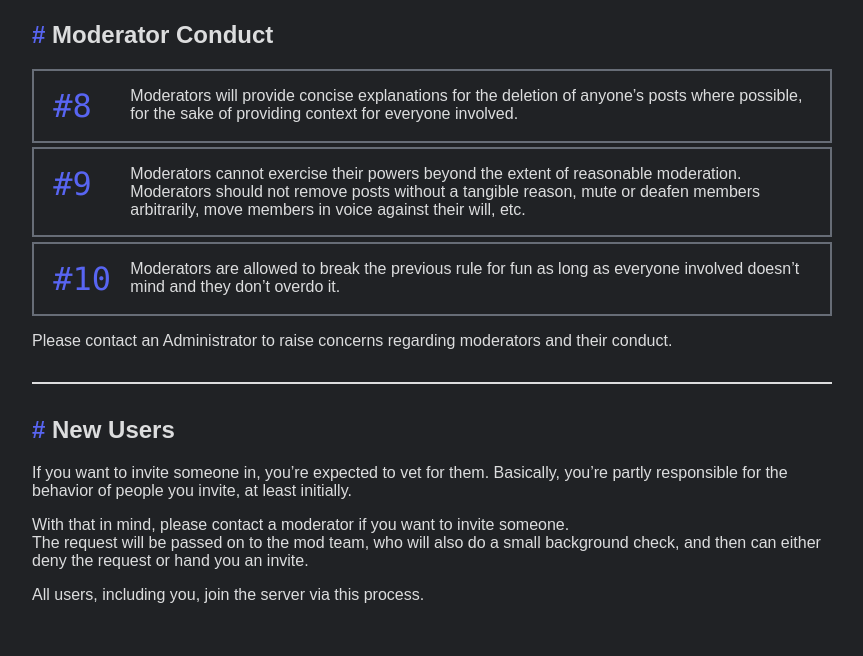
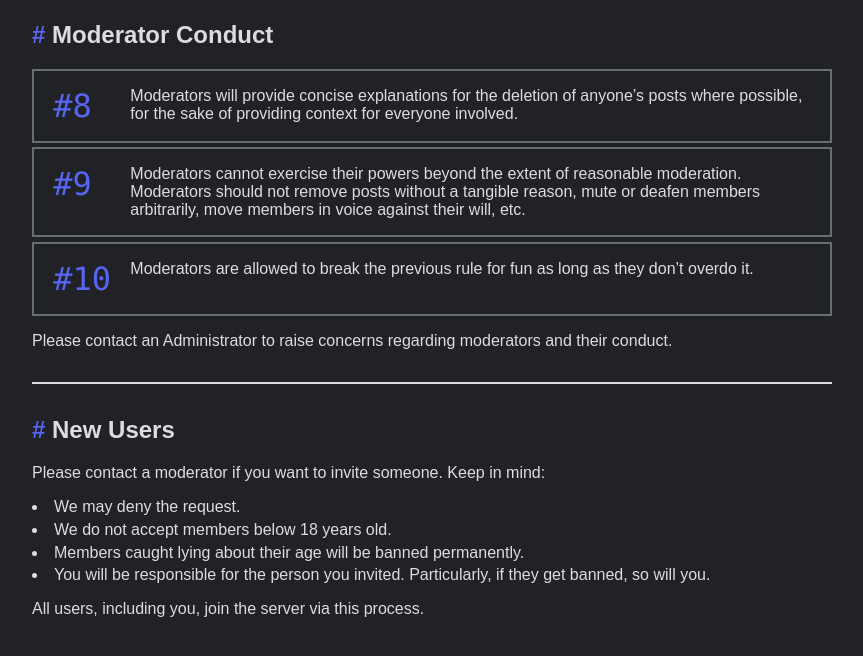
Before and after one commit to chitinlink/ammonite, a Jekyll site: the page built from rules.md, in a window 1280 px wide and 900 px high, scrolled down 1585 px. Shown: the top 656 px of the window, without its empty margins (208-1071 px from the left). Built offline with Jekyll 4.4.1, drawn with Linux system fonts in a browser that asks for light colours.

Commit message:
new users

```diff
--- a/_data/rules.yml
+++ b/_data/rules.yml
@@ -40,14 +40,16 @@
   - |
     Moderators cannot exercise their powers beyond the extent of reasonable moderation.
     Moderators should not remove posts without a tangible reason, mute or deafen members arbitrarily, move members in voice against their will, etc.
-  - Moderators are allowed to break the previous rule for fun as long as everyone involved doesn't mind and they don't overdo it.
+  - Moderators are allowed to break the previous rule for fun as long as they don't overdo it.
   text: Please contact an Administrator to raise concerns regarding moderators and their conduct.
 
 - name: "New Users"
   text: |
-    If you want to invite someone in, you're expected to vet for them. Basically, you're partly responsible for the behavior of people you invite, at least initially.
+    Please contact a moderator if you want to invite someone. Keep in mind:
 
-    With that in mind, please contact a moderator if you want to invite someone.
-    The request will be passed on to the mod team, who will also do a small background check, and then can either deny the request or hand you an invite.
+    * We may deny the request.
+    * We do not accept members below 18 years old.
+    * Members caught lying about their age will be banned permanently.
+    * You will be responsible for the person you invited. Particularly, if they get banned, so will you.
 
     All users, including you, join the server via this process.
```
